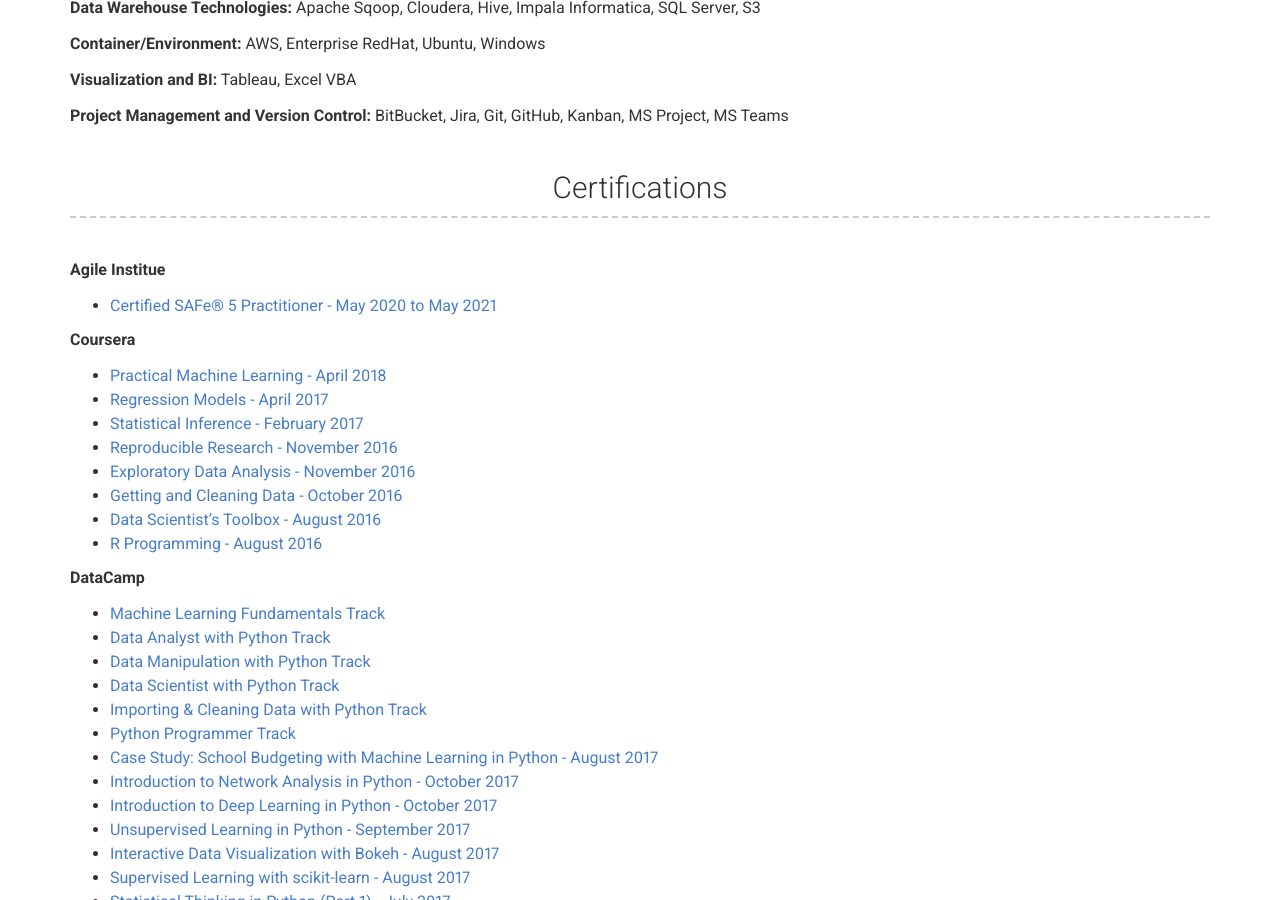
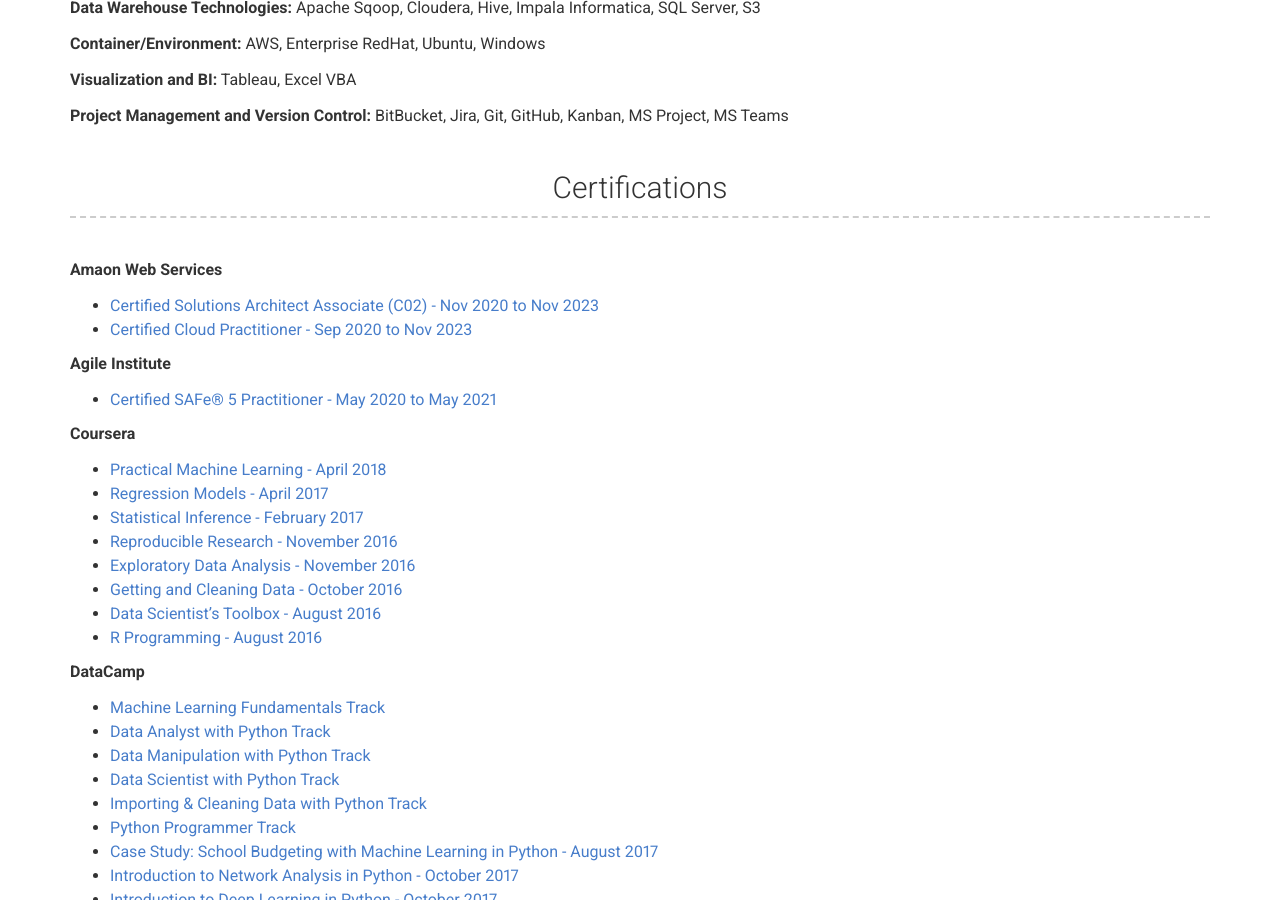
Before and after one commit to r-ballard/r-ballard.github.io, a Jekyll site: the page built from index.md, in a window 1280 px wide and 900 px high, scrolled down 3415 px. Built offline with Jekyll 4.4.1, drawn with Linux system fonts in a browser that asks for light colours; nearby versions of some CDN libraries.

Commit message:
Add AWS certs, fix typo

```diff
--- a/_config.yml
+++ b/_config.yml
@@ -66,7 +66,11 @@
 
 certifications_content: | #multiline section
 
-  **Agile Institue**
+  **Amaon Web Services**
+  - [Certified Solutions Architect Associate (C02) - Nov 2020 to Nov 2023](https://www.youracclaim.com/badges/5b4c3175-ecc5-4684-a421-c7422ceeb17b/public_url)<br>
+  - [Certified Cloud Practitioner - Sep 2020 to Nov 2023](https://www.youracclaim.com/badges/0e0a2f45-f9ad-418b-9dbe-cd7bd4438046/public_url)<br>
+
+  **Agile Institute**
   - [Certified SAFe® 5 Practitioner - May 2020 to May 2021](https://www.youracclaim.com/badges/7725e373-292f-4b53-b944-44535c659bbc/public_url)<br>
 
   **Coursera**
```
